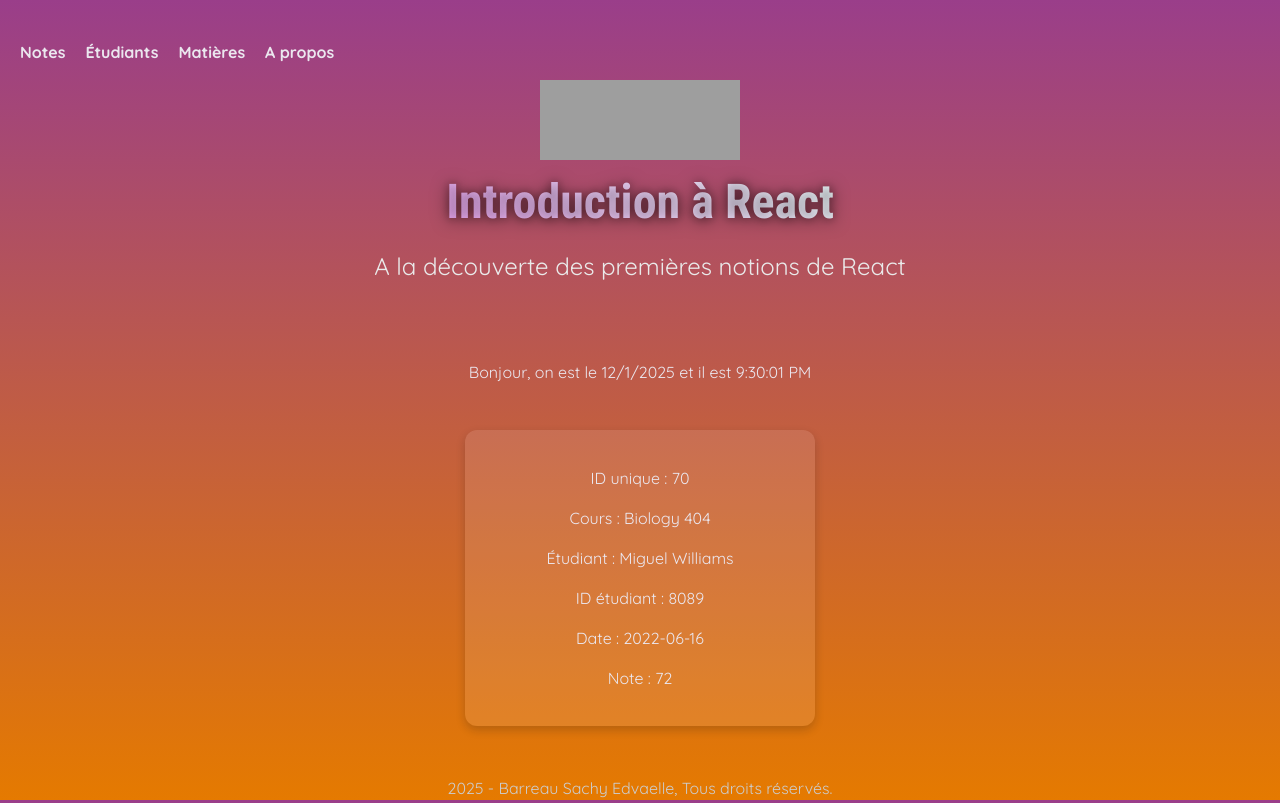
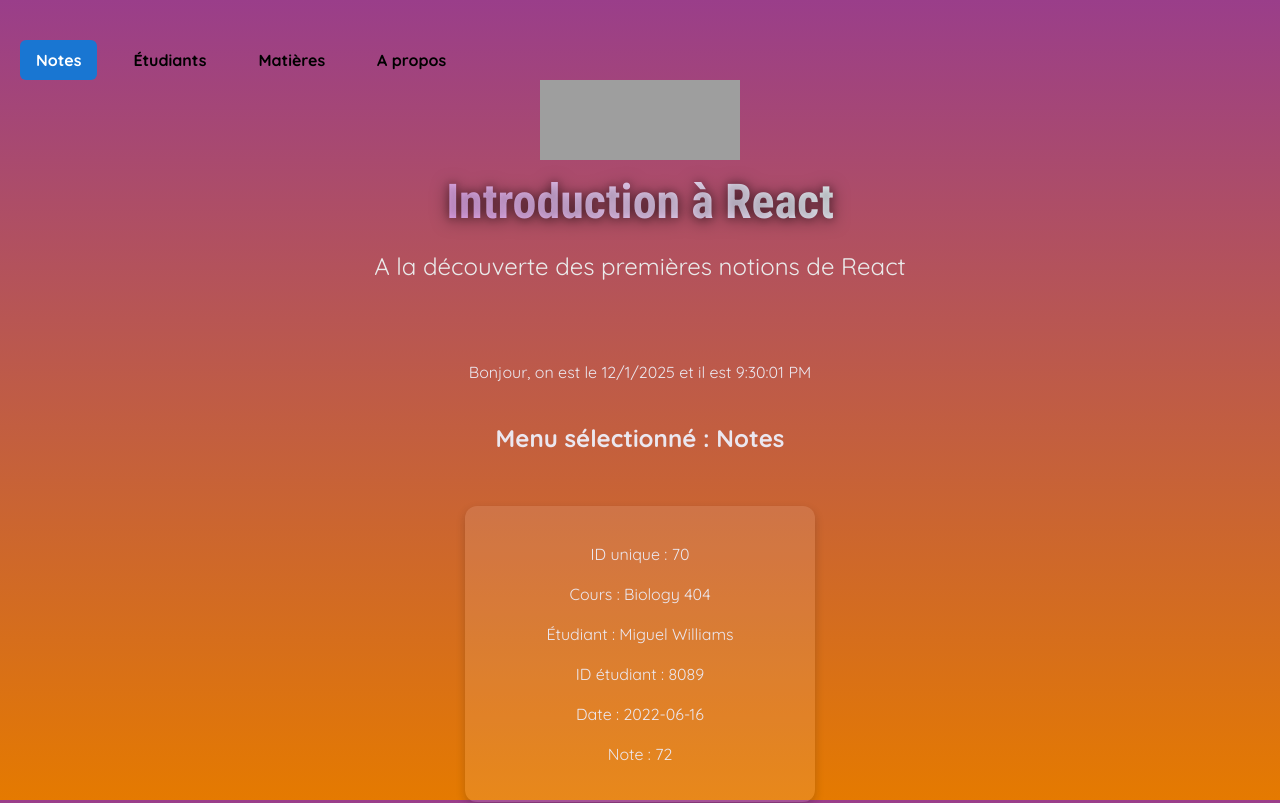
Before and after one commit to MBDS-HAITI/session-001-sebarreau, a React (Vite) app: page / in a window 1280 px wide. Shown: the top 803 px of the page. Built offline with nearby package versions, Linux system fonts and the light colour scheme; grey boxes are pictures that could not be loaded.

Commit message:
TD04 : Gestion de menu dynamique

```diff
--- a/src/App.jsx
+++ b/src/App.jsx
@@ -1,8 +1,10 @@
-import mbdslogo from './assets/mbds_logo_transparent.svg'
+import { useState } from "react";
+import mbdslogo from './assets/mbds_logo_transparent.svg';
 import notes from "../data.json";
+
 import NoteDetail from "./Components/NoteDetail";
 import Menu from "./Components/Menu";
-import './App.css'
+import './App.css';
 
 function Header() {
   return (
@@ -15,13 +17,12 @@
 }
 
 function MainContent() {
-   const now = new Date();
+  const now = new Date();
   return (
     <main style={{ textAlign: "center", marginTop: "20px" }}>
       <p>
         Bonjour, on est le {now.toLocaleDateString()} et il est {now.toLocaleTimeString()}
       </p>
-     {/*  <p>Ici, nous afficherons des informations interessantes :)</p>*/ }
     </main>
   );
 }
@@ -30,11 +31,9 @@
   return list[Math.floor(Math.random() * list.length)];
 }
 
-
-
 function Footer() {
- const annee = new Date().getFullYear();
-   return (
+  const annee = new Date().getFullYear();
+  return (
     <footer
       style={{
         textAlign: "center",
@@ -43,21 +42,30 @@
         color: "#ccc"
       }}
     >
-    {annee} - Barreau Sachy Edvaelle, Tous droits réservés.
+      {annee} - Barreau Sachy Edvaelle, Tous droits réservés.
     </footer>
   );
 }
 
+function App() {
+  const [selectedMenu, setSelectedMenu] = useState("Notes");
 
-function App() {
   const randomNote = getRandomNote(notes);
 
   return (
     <>
       <Header />
       <MainContent />
-      <Menu/>
-    <NoteDetail note={randomNote} />
+
+      <Menu
+        selected={selectedMenu}
+        onSelect={setSelectedMenu}
+      />
+
+      <h2 style={{textAlign:"center"}}>Menu sélectionné : {selectedMenu}</h2>
+
+
+      <NoteDetail note={randomNote} />
       <Footer />
     </>
   );
--- a/src/Components/Menu.jsx
+++ b/src/Components/Menu.jsx
@@ -1,14 +1,26 @@
-function Menu() {
+function Menu({ selected, onSelect }) {
+  const items = ["Notes", "Étudiants", "Matières", "A propos"];
+
   return (
-    <nav className="menu" >
-      <p onClick={() => alert("Notes")}>Notes</p>
-      <p onClick={() => alert("Étudiants")}>Étudiants</p>
-      <p onClick={() => alert("Matières")}>Matières</p>
-      <p onClick={() => alert("A propos")}>A propos</p>
+    <nav className="menu">
+      {items.map((item) => (
+        <p
+          key={item}
+          onClick={() => onSelect(item)}
+          className={selected === item ? "active" : ""}
+          style={{
+            cursor: "pointer",
+            padding: "8px 16px",
+            borderRadius: "6px",
+            background: selected === item ? "#1976d2" : "transparent",
+            color: selected === item ? "white" : "black",
+          }}
+        >
+          {item}
+        </p>
+      ))}
     </nav>
   );
 }
 
-
-
-export default Menu
+export default Menu;
```
Also changed, not shown: src/Components/MenuContent.jsx (added, +24 -0 lines).
